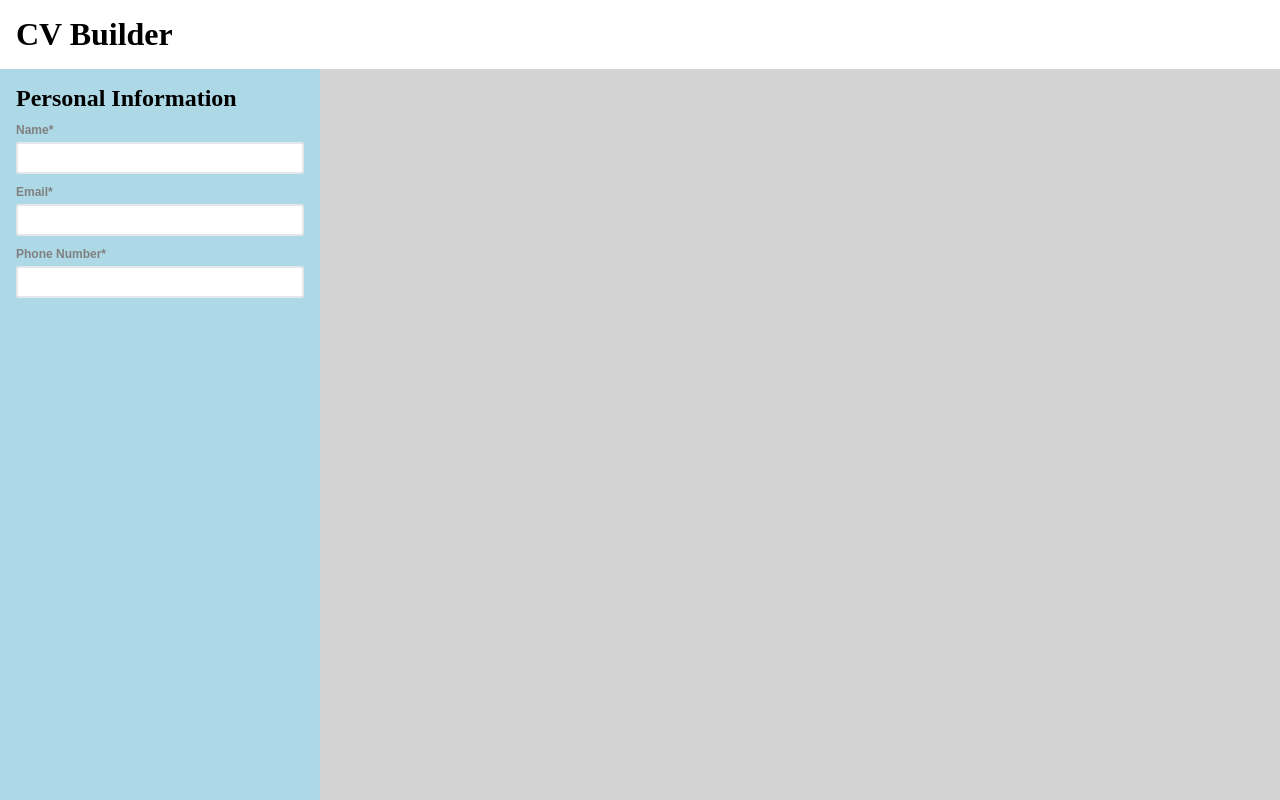
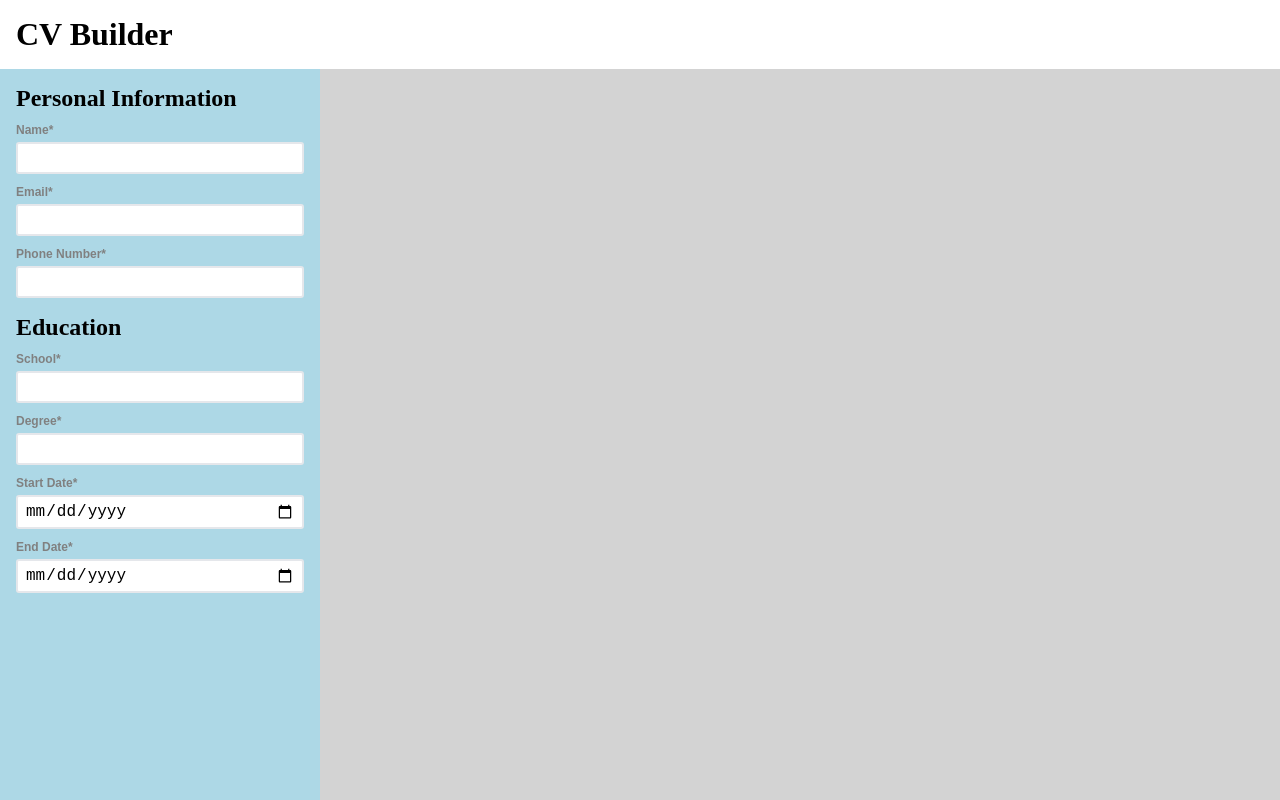
Before and after one commit to hpham474/cv-application, a React (Vite) app: page / in a window 1280 px wide. Shown: the top 800 px of the page. Built offline with nearby package versions, Linux system fonts and the light colour scheme.

Commit message:
add education section

```diff
--- a/src/App.jsx
+++ b/src/App.jsx
@@ -1,5 +1,6 @@
+import General from "./components/General";
+import Education from "./components/Education";
 import "./App.css";
-import General from "./components/General";
 
 function App() {
   return (
@@ -10,6 +11,7 @@ function App() {
       <div className="content">
         <div className="sidebar">
           <General></General>
+          <Education></Education>
         </div>
         <div className="display"></div>
       </div>
--- /dev/null
+++ b/src/components/Education.css
@@ -0,0 +1,10 @@
+.education {
+  margin: 1rem;
+  display: flex;
+  flex-direction: column;
+  gap: 0.5rem;
+}
+
+.education h2 {
+  font-size: 1.5rem;
+}
--- /dev/null
+++ b/src/components/Education.jsx
@@ -0,0 +1,22 @@
+import Subsection from "./Subsection.jsx";
+import "./Education.css";
+
+function Education() {
+  return (
+    <>
+      <div className="education">
+        <h2>Education</h2>
+        <Subsection type="text" name="school" label="School"></Subsection>
+        <Subsection type="text" name="degree" label="Degree"></Subsection>
+        <Subsection
+          type="date"
+          name="startDate"
+          label="Start Date"
+        ></Subsection>
+        <Subsection type="date" name="endDate" label="End Date"></Subsection>
+      </div>
+    </>
+  );
+}
+
+export default Education;
```
